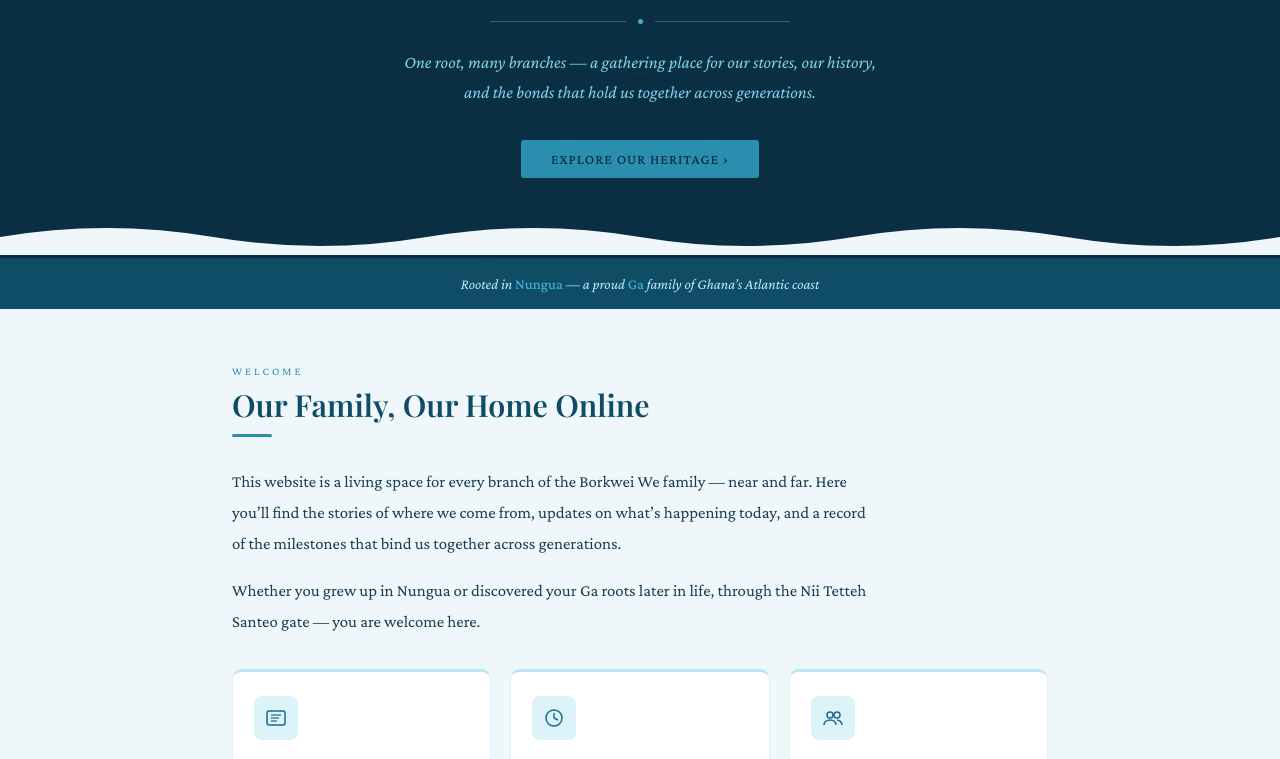
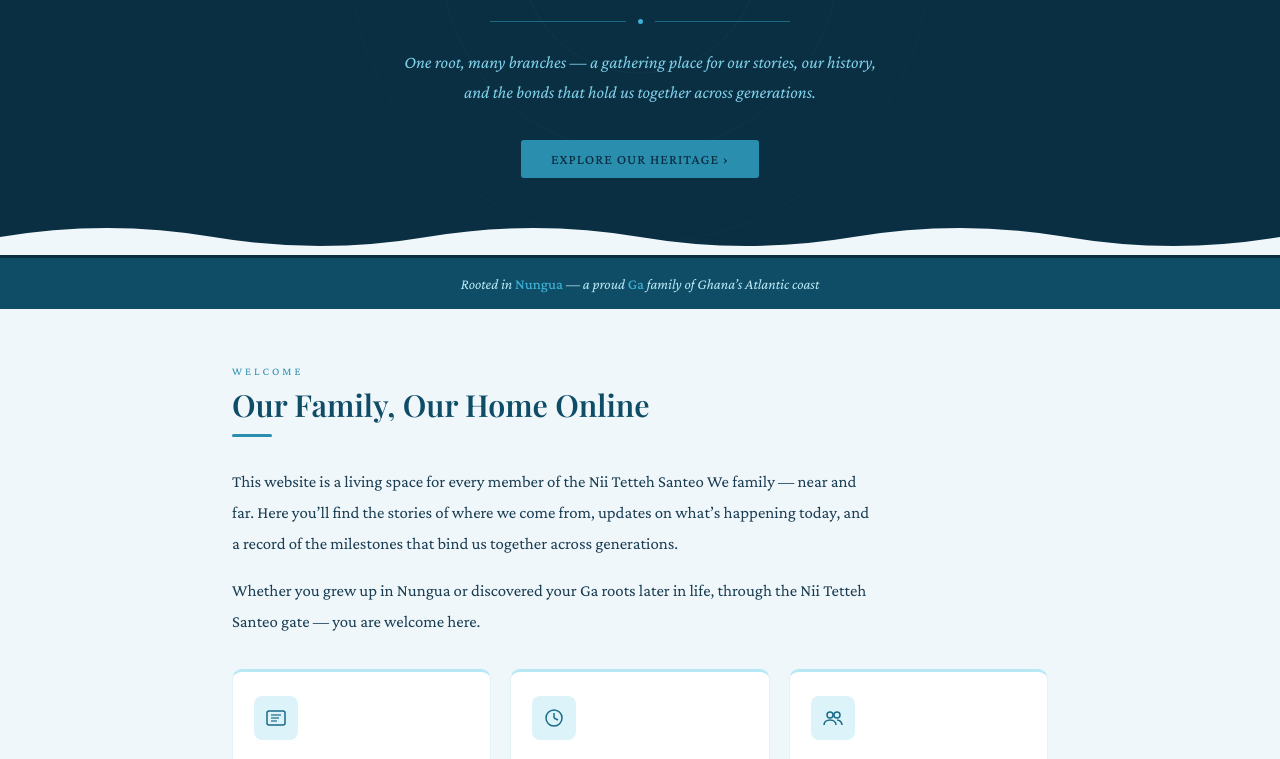
Before and after one commit to josephbortey2003-droid/BokweiWe-FamilySite, a plain HTML site: page index.html in a window 1280 px wide. Shown: the part 418-1177 px from the top of the page. Drawn offline with nearby package versions, Linux system fonts and the light colour scheme; a web font is replaced by a local one.

Commit message:
Update index.html

```diff
--- a/index.html
+++ b/index.html
@@ -141,7 +141,7 @@ body{font-family:'Crimson Pro',serif;background:var(--cream);color:var(--text-da
     <div class="section-label">Welcome</div>
     <h2 class="section-title">Our Family, Our Home Online</h2>
     <div class="section-divider"></div>
-    <p class="body-text">This website is a living space for every branch of the Borkwei We family &mdash; near and far. Here you&rsquo;ll find the stories of where we come from, updates on what&rsquo;s happening today, and a record of the milestones that bind us together across generations.</p>
+    <p class="body-text">This website is a living space for every member of the Nii Tetteh Santeo We family &mdash; near and far. Here you&rsquo;ll find the stories of where we come from, updates on what&rsquo;s happening today, and a record of the milestones that bind us together across generations.</p>
     <p class="body-text" style="margin-top:1rem;">Whether you grew up in Nungua or discovered your Ga roots later in life, through the Nii Tetteh Santeo gate &mdash; you are welcome here.</p>
     <div class="cards-grid">
       <div class="card">
```
